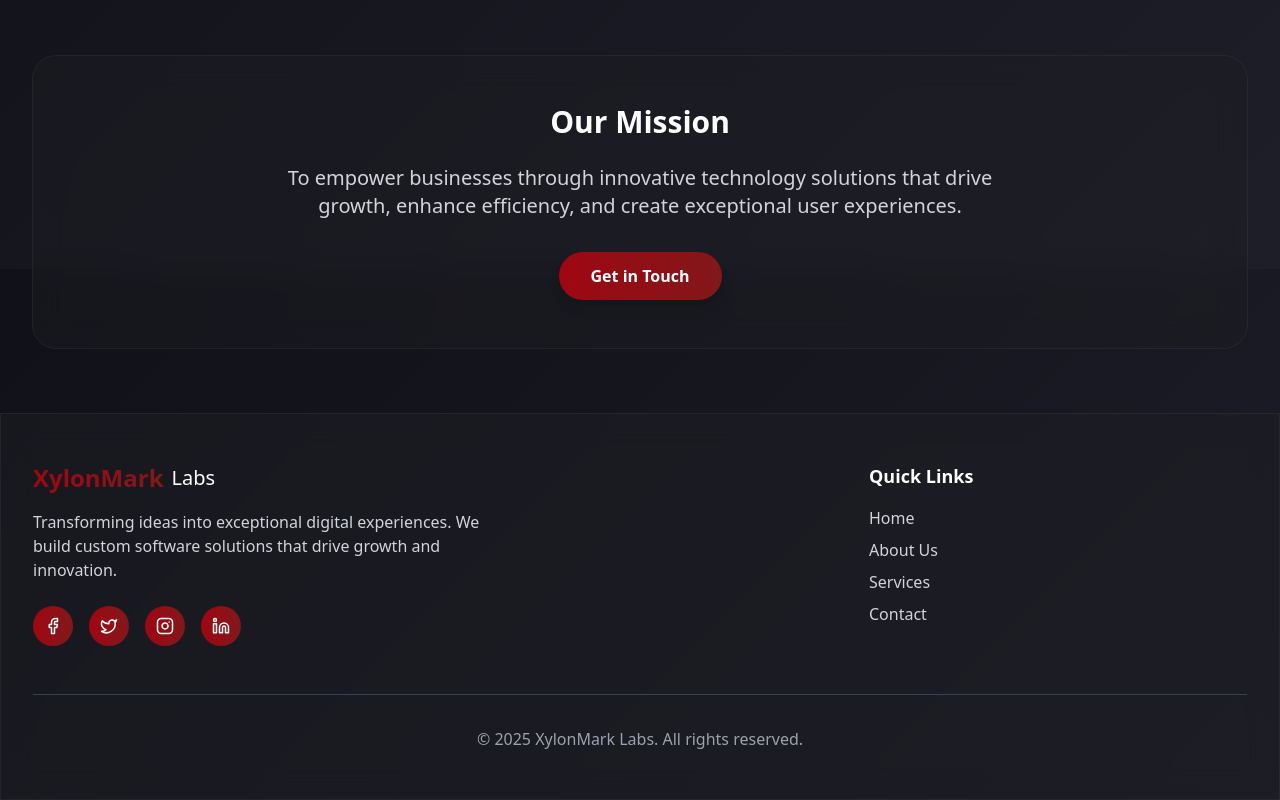
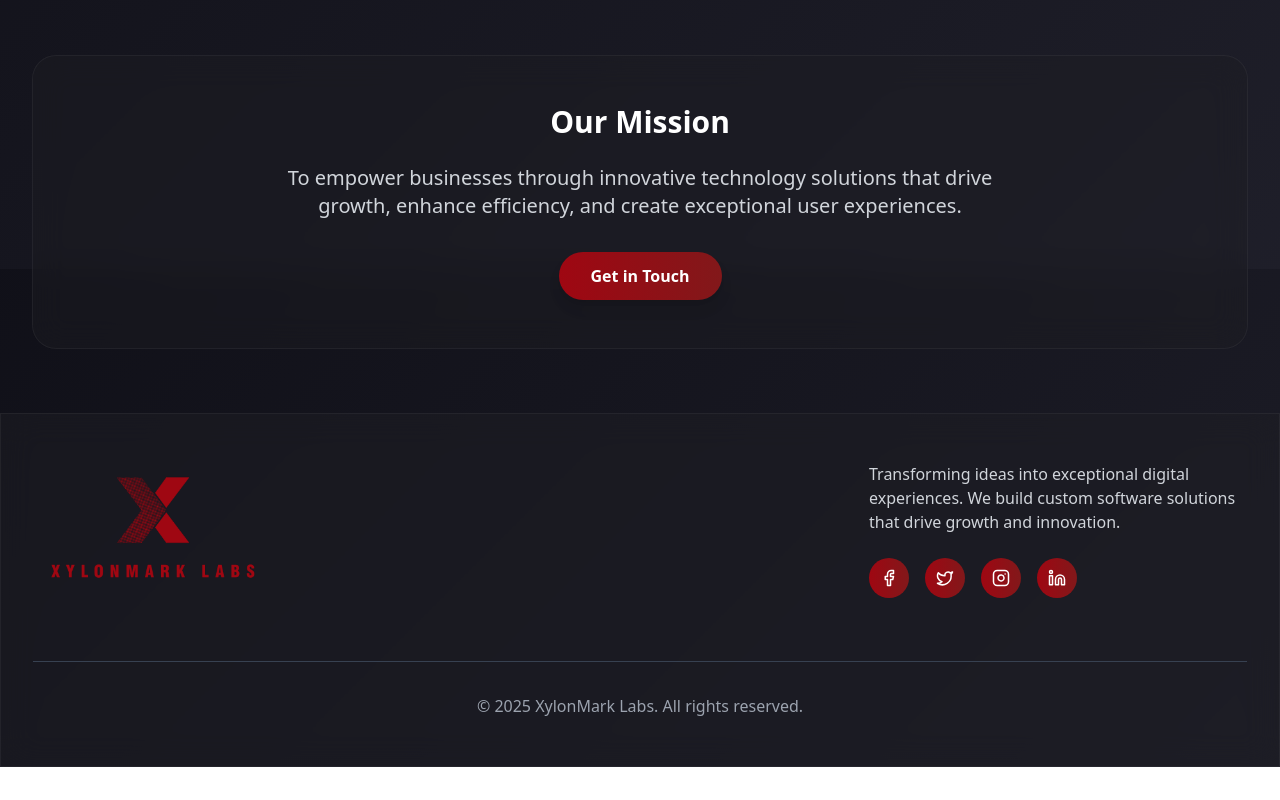
Before and after one commit to XylonMarkLabs/xylonmarklabs-web, a React (Create React App) app: page /about in a window 1280 px wide. Shown: the part 1331-2131 px from the top of the page. After the commit the page ends 2098 px from the top, so only its background shows below. Built offline with nearby package versions, Linux system fonts and the light colour scheme.

Commit message:
Modified footer

```diff
--- a/src/components/Footer.tsx
+++ b/src/components/Footer.tsx
@@ -1,46 +1,48 @@
 import { Link } from "wouter";
 import { Facebook, Twitter, Instagram, Linkedin } from "lucide-react";
+import logo from "../assets/images/nav-logo.png";
 
 const Footer = () => {
   return (
     <footer className="py-12 glass">
       <div className="max-w-7xl mx-auto px-4 md:px-8">
-        <div className="grid grid-cols-1 md:grid-cols-3 gap-10">
-          <div className="col-span-1 md:col-span-2">
+        <div className="grid grid-cols-1 md:grid-cols-3 gap-10 items-cente">
+          <div className="md:col-span-2 flex flex-col">
             <Link href="/">
               <div className="flex items-center space-x-2 mb-4 cursor-pointer">
-                <span className="accent-text font-bold text-2xl">XylonMark</span>
-                <span className="text-white font-light text-xl">Labs</span>
+                <img src={logo} alt="logo" className="w-60" />
               </div>
             </Link>
+          </div>
+          <div>
             <p className="text-[#4a4a4a] dark:text-gray-300 mb-6 max-w-md">
               Transforming ideas into exceptional digital experiences. We build custom software solutions that drive growth and innovation.
             </p>
             <div className="flex space-x-4">
               <a
                 href="#"
-                className="w-10 h-10 rounded-full accent-gradient flex items-center justify-center hover:opacity-90 transition-opacity"
+                className="w-10 h-10 rounded-full accent-gradient flex items-center justify-center hover:scale-110 hover:opacity-90 transition-opacity"
                 aria-label="Facebook"
               >
                 <Facebook size={18} className="text-white" />
               </a>
               <a
                 href="#"
-                className="w-10 h-10 rounded-full accent-gradient flex items-center justify-center hover:opacity-90 transition-opacity"
+                className="w-10 h-10 rounded-full accent-gradient flex items-center justify-center hover:scale-110 hover:opacity-90 transition-opacity"
                 aria-label="Twitter"
               >
                 <Twitter size={18} className="text-white" />
               </a>
               <a
                 href="#"
-                className="w-10 h-10 rounded-full accent-gradient flex items-center justify-center hover:opacity-90 transition-opacity"
+                className="w-10 h-10 rounded-full accent-gradient flex items-center justify-center hover:scale-110 hover:opacity-90 transition-opacity"
                 aria-label="Instagram"
               >
                 <Instagram size={18} className="text-white" />
               </a>
               <a
                 href="#"
-                className="w-10 h-10 rounded-full accent-gradient flex items-center justify-center hover:opacity-90 transition-opacity"
+                className="w-10 h-10 rounded-full accent-gradient flex items-center justify-center hover:scale-110 hover:opacity-90 transition-opacity"
                 aria-label="LinkedIn"
               >
                 <Linkedin size={18} className="text-white" />
@@ -48,7 +50,7 @@ const Footer = () => {
             </div>
           </div>
 
-          <div>
+          {/* <div>
             <h3 className="text-lg font-semibold mb-4">Quick Links</h3>
             <ul className="space-y-2">
               <li>
@@ -66,18 +68,18 @@ const Footer = () => {
                   Services
                 </a>
               </li>
-              {/* <li>
+              <li>
                 <a href="#why-us" className="text-gray-300 hover:text-[#FF6B81] transition-colors">
                   Why Us
                 </a>
-              </li> */}
+              </li>
               <li>
                 <a href="/contact" className="text-[#4a4a4a] dark:text-gray-300 hover:text-[#FF6B81] transition-colors">
                   Contact
                 </a>
               </li>
             </ul>
-          </div>
+          </div> */}
 
           {/* <div>
             <h3 className="text-lg font-semibold mb-4">Services</h3>
--- a/src/components/Navbar.tsx
+++ b/src/components/Navbar.tsx
@@ -3,7 +3,7 @@ import { Link, useLocation } from "wouter"; // import useLocation
 import { motion, AnimatePresence } from "framer-motion";
 import { Menu, X } from "lucide-react";
 import ThemeSwitch from "./ui/theme-switch";
-import logo from "../assets/images/logo.png";
+import logo from "../assets/images/nav-logo.png";
 
 const Navbar = () => {
   const [isOpen, setIsOpen] = useState(false);
```
Also changed, not shown: src/assets/images/nav-logo.png (renamed from src/assets/images/logo.png).
